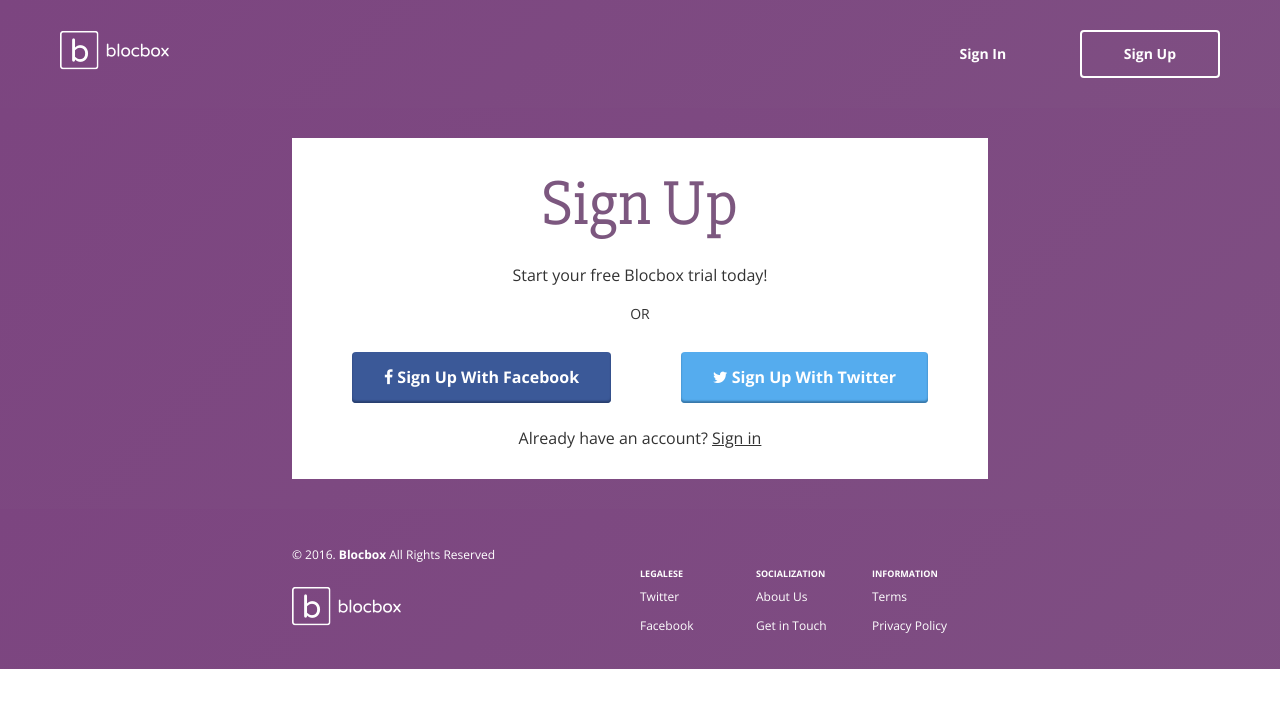
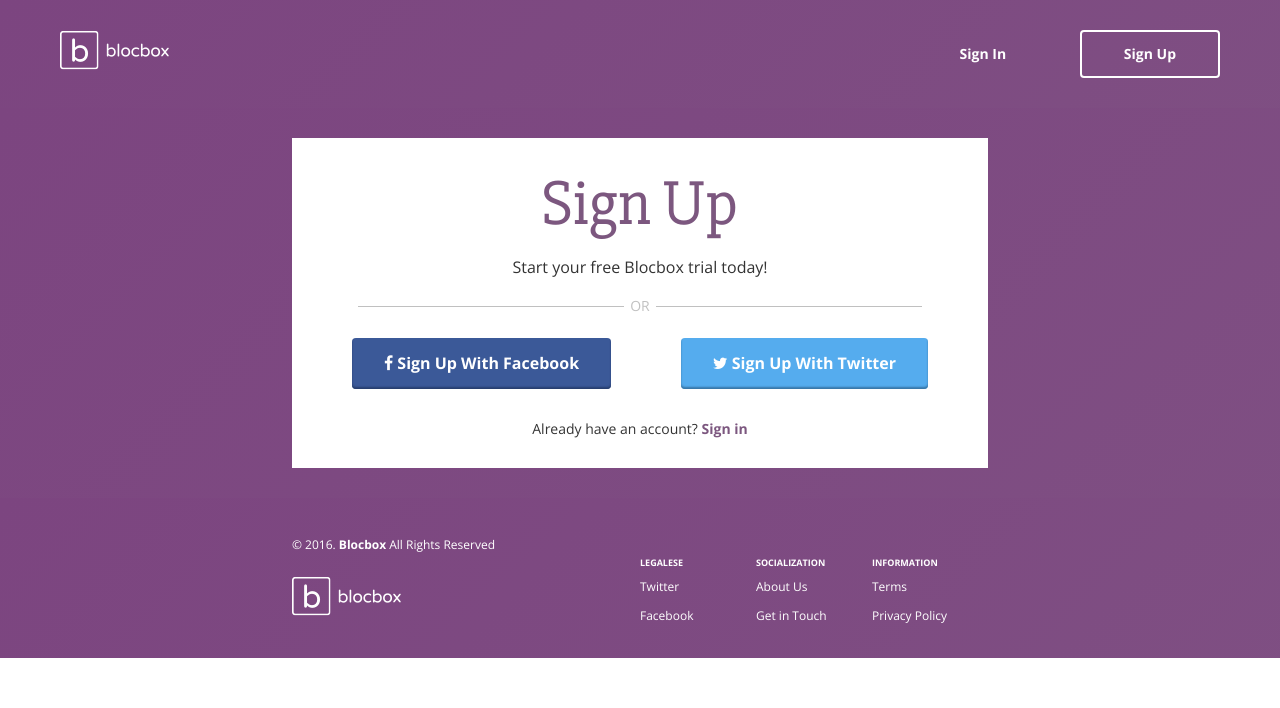
Before and after one commit to mikebranski/Blocbox, a website: page sign-up.html in a window 1280 px wide. Drawn offline with nearby package versions, Linux system fonts and the light colour scheme; a web font is replaced by a local one.

Commit message:
Flesh out rest of auth flow (sans form)

```diff
--- a/css/styles.css
+++ b/css/styles.css
@@ -637,17 +637,41 @@
       color: var(--mainColor);
     }
 
+    & p {
+      margin-top: 1em;
+    }
+
     & .separator {
-      /* TODO: Add horizontal lines. */
-      /*color: var(--darkText);*/
+      align-items: center;
+      display: flex;
       font-size: .875em;
+      font-weight: 300;
       margin-top: 1.428571429em;
+      opacity: .3;
+      padding-right: 6px;
+      padding-left: 6px;
       text-transform: uppercase;
+
+      &::before,
+      &::after {
+        background-color: var(--darkText);
+        content: ' ';
+        flex-grow: 1;
+        height: 1px;
+      }
+
+      &::before {
+        border-right: 6px solid white;
+      }
+
+      &::after {
+        border-left: 6px solid white;
+      }
     }
 
     & .calls-to-action {
       display: flex;
-      margin-top: 1.875rem;
+      margin-top: 1.5em;
       justify-content: space-between;
     }
 
@@ -666,5 +690,17 @@
         box-shadow: inset 0 -2px 2px 0 #3877A7;
       }
     }
+
+    & small {
+      display: block;
+      font-size: .875em;
+      margin-top: 2.142857em;
+
+      & a {
+        color: var(--mainColor);
+        font-weight: 700;
+        text-decoration: none;
+      }
+    }
   }
 }
--- a/sign-up.html
+++ b/sign-up.html
@@ -66,7 +66,7 @@
             Sign Up With Twitter
           </a>
         </div>
-        <p>Already have an account? <a href="sign-in.html">Sign in</a></p>
+        <small>Already have an account? <a href="sign-in.html">Sign in</a></small>
       </div>
     </section>
 
```
Also changed, not shown: build/styles.css.
